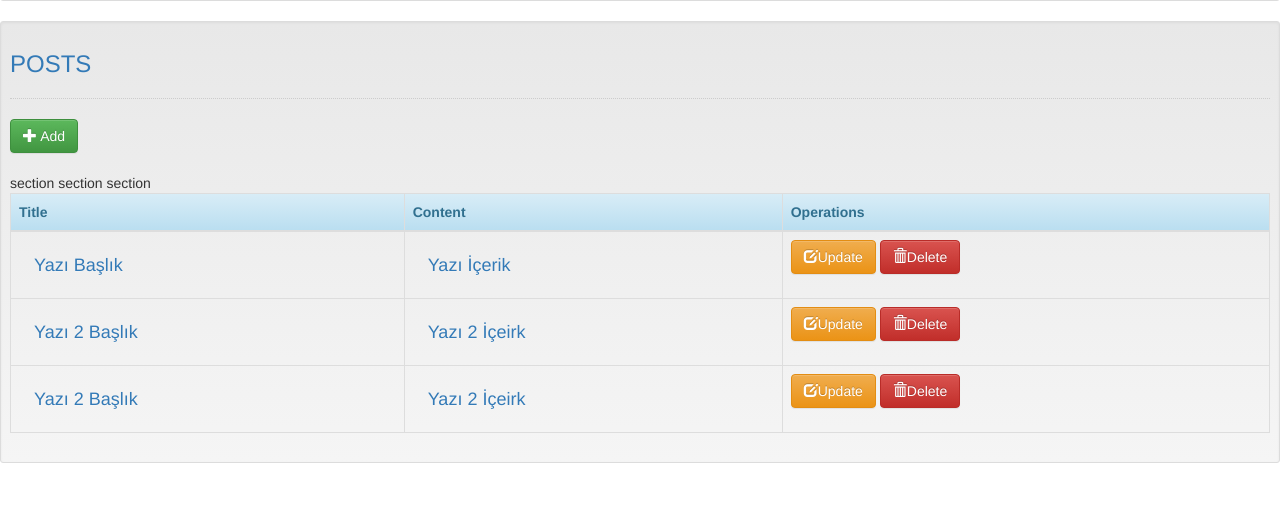
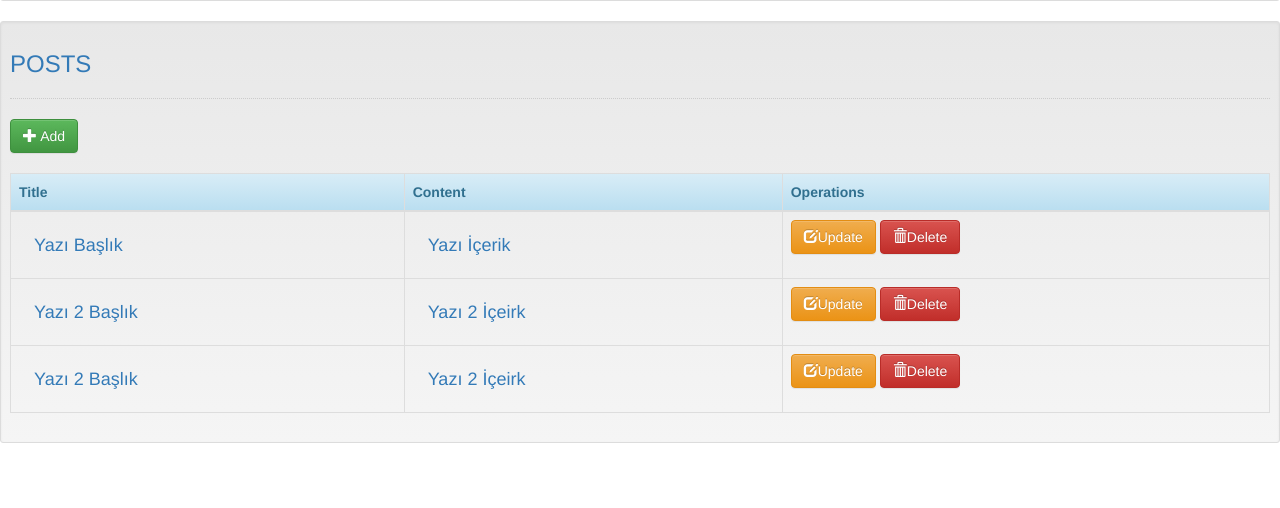
Before and after one commit to teknasyon-bootcamp/homework5-hw5_grup2, a PHP site: page /book.php?book=1 in a window 1280 px wide; the page is wider, and only the part inside the window is pictured. Shown: the part 292-800 px from the top of that part. Run offline with PHP 8.4, Linux system fonts and the light colour scheme; data comes from the database, SQL or seed files in the repository; data that the repository does not hold is empty.

Commit message:
Hot fix :grin:

```diff
--- a/book.php
+++ b/book.php
@@ -253,7 +253,7 @@ switch ($action) {
                         </td>
                         <td>
                             <a class="navbar-brand"> <?= $post['content'] ?></a>
-                        </td>section
+                        </td>
                         <td>
                             <button class="btn btn-warning" type="button" data-toggle="modal" data-target="#update_post_<?= $post['id'] ?>"><span class="glyphicon glyphicon-edit"></span>Update</button>
                             <a href="book.php?action=deletePost&book=<?= $post['book_id'] ?>&post=<?= $post['id'] ?>" class="btn btn-danger"><span class="glyphicon glyphicon-trash"></span>Delete</a>
```
